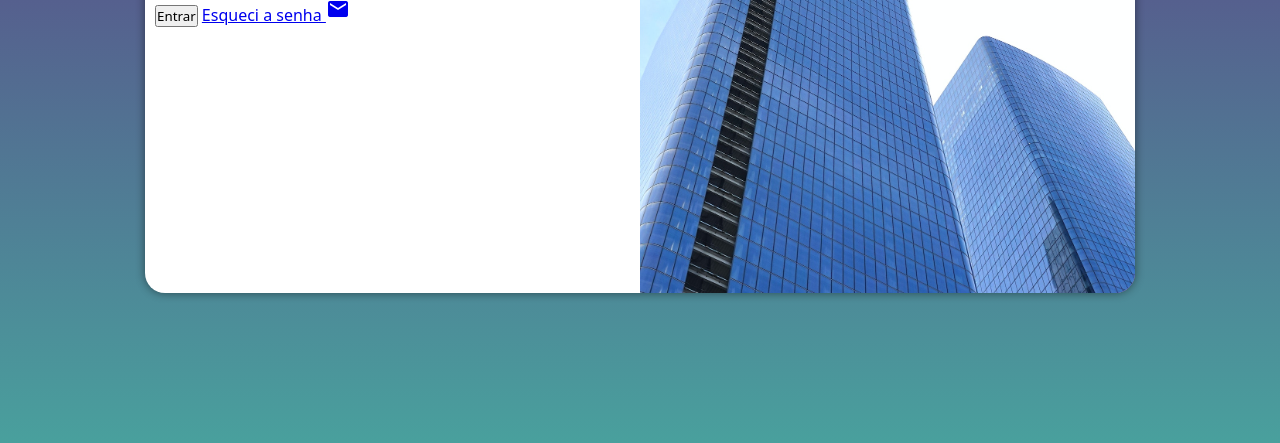
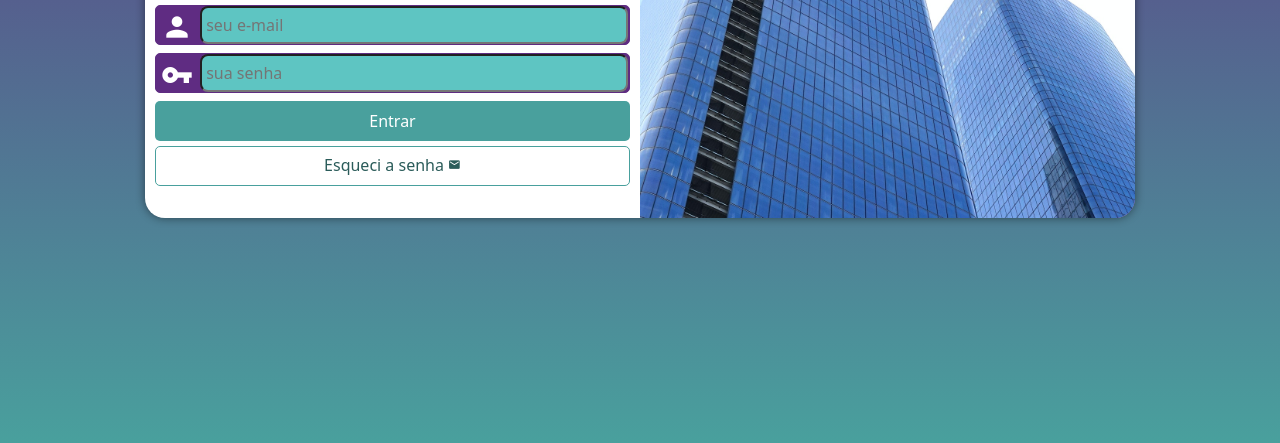
Before and after one commit to Luciano-Ruperti/projeto-login, a plain HTML site: page index.html in a window 1280 px wide. Shown: the part 357-800 px from the top of the page. Drawn offline with Linux system fonts and the light colour scheme.

Commit message:
Terminei o projeto Login

```diff
--- a/estilos/media-query.css
+++ b/estilos/media-query.css
@@ -8,6 +8,7 @@
 
     section#login {
         width: 80vw;
+        height: 290px;
     }
 
     section#login > div#imagem {
@@ -30,6 +31,7 @@
 
     section#login {
         width: 990px;
+        height: 350px;
     }
 
     section#login > div#imagem {
@@ -48,6 +50,7 @@
     }
 
     div#formulario > p {
-        font-size: 1.2em;
+        font-size: 1em;
+        margin: 20px 0px;
     }
 }
--- a/estilos/style.css
+++ b/estilos/style.css
@@ -29,14 +29,14 @@ section#login {
     position: absolute;
     top: 50%;
     left: 50%;
-    transform: translate(-50%, -50%);
     background-color: white;
     width: 260px;
-    height: 500px;
+    height: 515px;
     border-radius: 20px;
     box-shadow: 0px 0px 10px rgba(0, 0, 0, 0.473);
     overflow: hidden;
     transition: width .5s, height .5s;
+    transform: translate(-50%, -50%);
 }
 
 section#login > div#imagem {
@@ -60,3 +60,79 @@ div#formulario > h1 {
 div#formulario > p {
     font-size: 0.8em;
 }
+
+form > div.campo {
+    background-color: #5f2c82;
+    border: 1.5px solid #5f2c82;
+    display: block;
+    width: 100%;
+    height: 40px;
+    border-radius: 5px;
+    margin: 8px 0px;
+}
+
+div.campo > label {
+    display: none;
+}
+
+div.campo > i {
+    color: white;
+
+    font-size: 2em;
+    width: 40px;
+    padding: 5px;
+}
+
+div.campo > input {
+    background-color: #5ec5c2;
+    font-size: 1em;
+    width: calc(100% - 45px);
+    height: 100%;
+    border-radius: 8px;
+    padding: 4px;
+    transform: translateY(-12px);
+}
+
+div.campo > input:focus-within {
+    background-color: white;
+}
+
+form > input[type=submit] {
+    display: block;
+    font-size: 1em;
+    width: 100%;
+    height: 40px;
+    background-color: #49a09d;
+    color: white;
+    border: none;
+    border-radius: 5px;
+    cursor: pointer;
+}
+
+form > input[type=submit]:hover {
+    background-color: #2b5c5a;
+}
+
+form > a.botao {
+    display: block;
+    text-align: center;
+    font-size: 1em;
+    width: 100%;
+    height: 40px;
+    padding-top: 7px;
+    background-color: white;
+    border-radius: 5px;
+    color: #2b5c5a;
+    border: 1.5px solid #49a09d;
+    text-decoration: none;
+    margin-top: 5px;
+}
+
+form > a.botao:hover {
+
+    background-color: #63dfda;
+}
+
+form > a.botao > i {
+    font-size: 0.8em;
+}
--- a/index.html
+++ b/index.html
@@ -30,7 +30,7 @@
                         <label for="isenha">Senha</label>
                     </div>
                     <input type="submit" value="Entrar">
-                    <a href="esqueci.html">
+                    <a href="esqueci.html" class="botao">
                         Esqueci a senha <i class="material-icons">mail</i>
                     </a>
                 </form>
```
